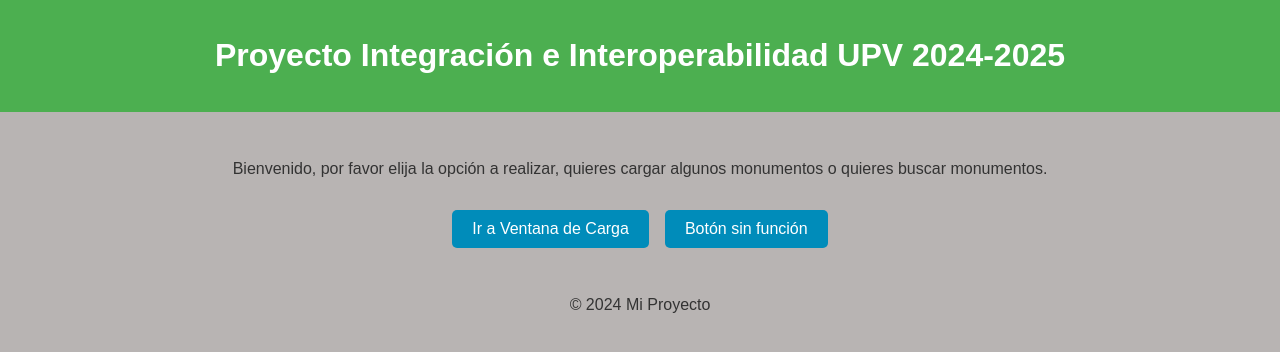
After one commit to Mejias32r/IEI, a Django app: page / in a window 1280 px wide. The commit adds this page. Shown: the top 352 px of the page. Run offline with Django 5.2, Linux system fonts and the light colour scheme.

Commit message:
Ajustes para poder hacerla más seccionada

```diff
--- a/IEI_project/IEI_project/urls.py
+++ b/IEI_project/IEI_project/urls.py
@@ -16,8 +16,10 @@
 """
 from django.contrib import admin
 from django.urls import path, include
+from . import views
 
 urlpatterns = [
+    path('', views.cargar_ventana_principal),
     path('admin/', admin.site.urls),
     path('main/', include('main.urls'))
 ]
--- /dev/null
+++ b/IEI_project/IEI_project/views.py
@@ -0,0 +1,4 @@
+from django.shortcuts import render
+
+def cargar_ventana_principal(request):
+    return render(request, 'ventana_principal/ventana_principal.html')
--- a/IEI_project/main/static/ventana_carga/cargar.css
+++ b/IEI_project/static/ventana_carga/style.css
@@ -26,3 +26,7 @@
 button:hover {
     background-color: #005f6b;
 }
+
+main {
+    align-items: center;
+}
--- /dev/null
+++ b/IEI_project/static/ventana_principal/script.js
@@ -0,0 +1,6 @@
+document.addEventListener("DOMContentLoaded", function () {
+    const boton = document.getElementById("cargar-boton");
+    boton.addEventListener("click", function () {
+        alert("La carga ha comenzado!");
+    });
+});
--- /dev/null
+++ b/IEI_project/static/ventana_principal/style.css
@@ -0,0 +1,51 @@
+
+body {
+    font-family: Arial, sans-serif;
+    margin: 0;
+    padding: 0;
+    background-color: #b8b4b3;
+    color: #333;
+    text-align: center;
+}
+
+header {
+    background-color: #4CAF50;
+    color: white;
+    padding: 1rem;
+}
+
+button {
+    background-color: #6e90ffd5;
+    color: white;
+    border: none;
+    padding: 10px 20px;
+    font-size: 16px;
+    cursor: pointer;
+}
+
+.button-container {
+    display: flex;
+    justify-content: center;
+    gap: 1rem;
+    margin-top: 2rem;
+}
+
+.btn {
+    background-color: #008CBA;
+    color: white;
+    border: none;
+    padding: 10px 20px;
+    font-size: 16px;
+    cursor: pointer;
+    text-decoration: none;
+    display: inline-block;
+    border-radius: 5px;
+}
+
+.btn:hover {
+    background-color: #005f6b;
+}
+
+main {
+    padding: 2rem
+}
--- a/IEI_project/main/templates/ventana_carga/cargar.html
+++ b/IEI_project/templates/ventana_carga/cargar.html
@@ -7,7 +7,7 @@
     <meta name="viewport" content="width=device-width, initial-scale=1.0">
     <title>Mi Proyecto</title>
     <!-- Enlace al archivo CSS externo -->
-    <link rel="stylesheet" href="{% static 'ventana_carga/cargar.css' %}">
+    <link rel="stylesheet" href="{% static 'ventana_carga/style.css' %}">
 </head>
 <body>
     <header>
@@ -21,6 +21,6 @@
         <p>© 2024 Mi Proyecto</p>
     </footer>
     <!-- Enlace al archivo JS externo -->
-    <script src="{% static 'ventana_carga/cargar.js' %}"></script>
+    <script src="{% static 'ventana_carga/script.js' %}"></script>
 </body>
 </html>
--- /dev/null
+++ b/IEI_project/templates/ventana_principal/ventana_principal.html
@@ -0,0 +1,28 @@
+{%load static %}
+<!DOCTYPE html>
+<html lang="es">
+<head>
+    <meta charset="UTF-8">
+    <meta name="viewport" content="width=device-width, initial-scale=1.0">
+    <title>IEI</title>
+    <!-- Enlace al archivo CSS externo -->
+    <link rel="stylesheet" href="{% static 'ventana_principal/style.css' %}">
+</head>
+<body>
+    <header>
+        <h1>Proyecto Integración e Interoperabilidad UPV 2024-2025</h1>
+    </header>
+    <main>
+        <p>Bienvenido, por favor elija la opción a realizar, quieres cargar algunos monumentos o quieres buscar monumentos.</p>
+        <div class="button-container">
+            <a href="{% url 'ventana_carga' %}" class="btn">Ir a Ventana de Carga</a>
+            <button class="btn" onclick="alert('Botón sin función asignada');">Botón sin función</button>
+        </div>
+    </main>
+    <footer>
+        <p>© 2024 Mi Proyecto</p>
+    </footer>
+    <!-- Enlace al archivo JS externo -->
+    <script src="{% static 'ventana_principal/script.js' %}"></script>
+</body>
+</html>
```
Also changed, not shown: IEI_project/IEI_project/settings.py (+4 -3 lines), IEI_project/static/ventana_carga/script.js (renamed from IEI_project/main/static/ventana_carga/cargar.js).
